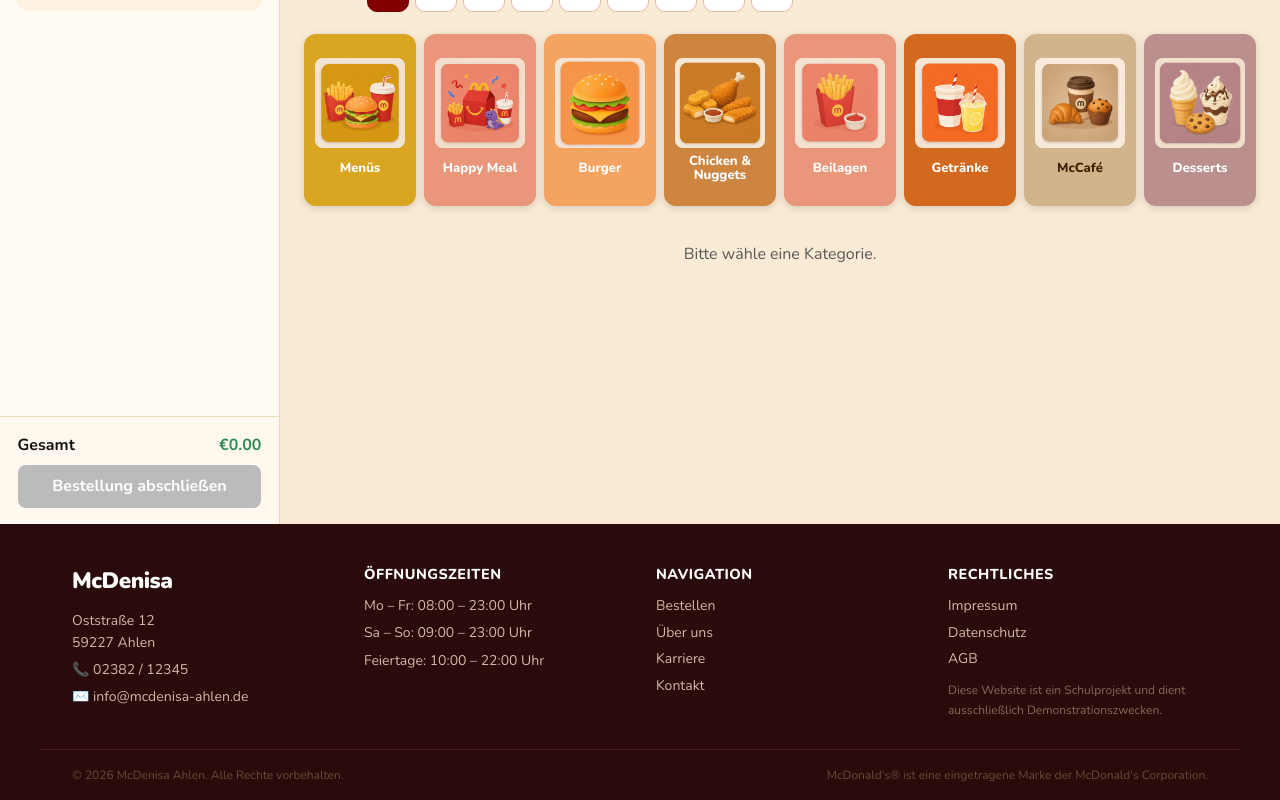
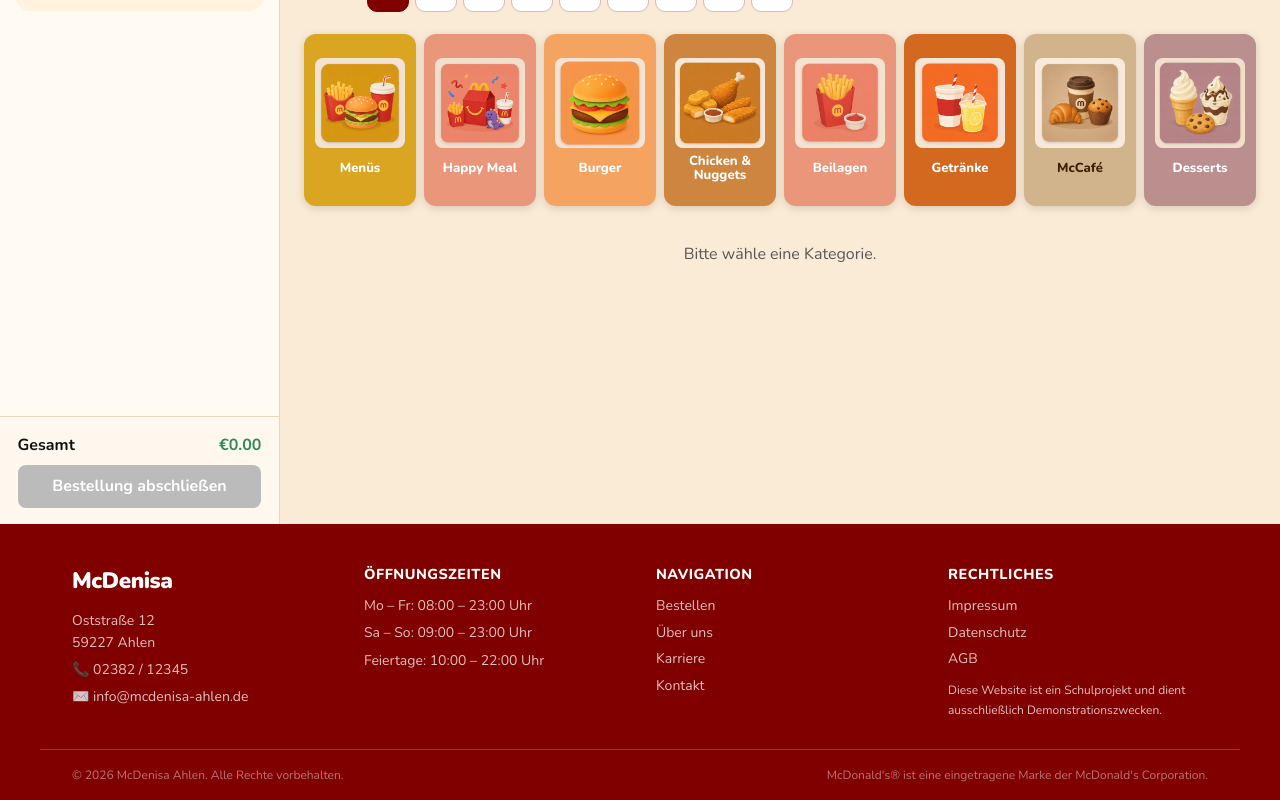
Before and after one commit to denisaandreea-a/McDenisa-Website-Pruefung, an Angular app: page /order in a window 1280 px wide. Shown: the part 270-1070 px from the top of the page. Built offline with nearby package versions, Linux system fonts and the light colour scheme.

Commit message:
Footer: Farbe auf Maroon angepasst (gleich wie Navbar)

```diff
--- a/src/app/footer/footer.css
+++ b/src/app/footer/footer.css
@@ -1,6 +1,6 @@
 .site-footer {
-  background-color: #2a0a0a;
-  color: #d4b8a8;
+  background-color: var(--mc-maroon);
+  color: rgba(255, 255, 255, 0.8);
   font-size: 0.875rem;
   margin-top: auto;
 }
@@ -22,6 +22,7 @@
 .footer-col p {
   margin: 0.3rem 0;
   line-height: 1.6;
+  color: rgba(255, 255, 255, 0.75);
 }
 
 .footer-brand {
@@ -52,7 +53,7 @@
 }
 
 .footer-links a {
-  color: #d4b8a8;
+  color: rgba(255, 255, 255, 0.75);
   text-decoration: none;
   transition: color 0.15s;
 }
@@ -64,19 +65,19 @@
 .footer-disclaimer {
   margin-top: 0.75rem;
   font-size: 0.75rem;
-  color: #8a6a5a;
+  color: rgba(255, 255, 255, 0.45);
   line-height: 1.5;
 }
 
 .footer-bottom {
-  border-top: 1px solid #4a1a1a;
+  border-top: 1px solid rgba(255, 255, 255, 0.2);
   padding: 1rem 2rem;
   display: flex;
   flex-wrap: wrap;
   justify-content: space-between;
   gap: 0.5rem;
   font-size: 0.75rem;
-  color: #6a4a3a;
+  color: rgba(255, 255, 255, 0.45);
   max-width: 1200px;
   margin: 0 auto;
 }
```
